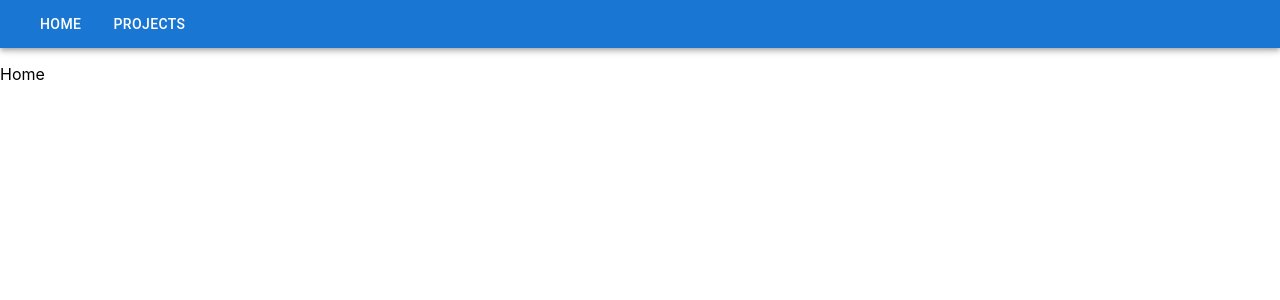
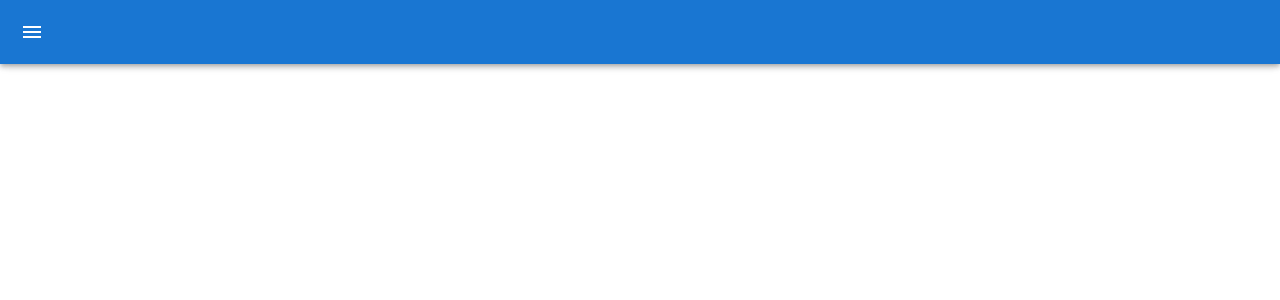
Before and after one commit to ryanwalterlee/portfolio-site-template, a React (Create React App) app: page / in a window 1280 px wide. Shown: the top 300 px of the page. Built offline with nearby package versions, Linux system fonts and the light colour scheme.

Commit message:
add app bar and drawer

```diff
--- a/package.json
+++ b/package.json
@@ -5,6 +5,8 @@
   "dependencies": {
     "@emotion/react": "^11.7.1",
     "@emotion/styled": "^11.6.0",
+    "@material-ui/icons": "^4.11.2",
+    "@mui/icons-material": "^5.2.5",
     "@mui/material": "^5.2.6",
     "@testing-library/jest-dom": "^5.16.1",
     "@testing-library/react": "^12.1.2",
--- a/src/App.js
+++ b/src/App.js
@@ -1,18 +1,21 @@
 import React, {Component} from 'react';
 import './App.css';
-import TopNavBar from './TopNavBar/TopNavBar';
-import { Routes, Route, Link } from "react-router-dom";
-import Home from './Pages/Home/Home';
-import FinancialCalculator from './Pages/FinancialCalculator/FinancialCalculator';
+import { Routes, Route } from "react-router-dom";
+import Home from './components/Home/Home';
+import AboutMe from './components/AboutMe/AboutMe';
+import NavBar from './components/NavBar/NavBar';
 
 class App extends Component {
   render() {
     return (
       <div className="App">
-        <TopNavBar />
+        <NavBar />
         <Routes>
           <Route path="/" element={<Home/>} />
-          <Route path="/financialcalculator" element={<FinancialCalculator/>} />
+          <Route path="/aboutme" element={<AboutMe />} />
+          {/* <Route path="/skills" element={<Skills/>} />
+          <Route path="/projects" element={<Projects/>} />
+          <Route path="/workexperience" element={<WorkExperience/>} /> */}
         </Routes>
       </div>
     );
--- a/src/Pages/FinancialCalculator/FinancialCalculator.js
+++ /dev/null
@@ -1,9 +0,0 @@
-import React, {Component} from 'react';
-
-class FinancialCalculator extends Component {
-  render() {
-    return (<div>Financial Calculator</div>)
-  }
-}
-
-export default FinancialCalculator;
--- a/src/Pages/Home/Home.js
+++ /dev/null
@@ -1,9 +0,0 @@
-import React, { Component } from 'react';
-
-class Home extends Component {
-  render() {
-    return (<div><p>Home</p></div>)
-  }
-}
-
-export default Home;
--- a/src/TopNavBar/TopNavBar.css
+++ /dev/null
@@ -1,3 +0,0 @@
-nav-link.active {
-  color: white;
-}
--- a/src/TopNavBar/TopNavBar.js
+++ /dev/null
@@ -1,60 +0,0 @@
-import React, { Component } from 'react';
-import './TopNavBar.css';
-import { Link } from 'react-router-dom';
-import { AppBar, Toolbar, Button, MenuItem, Menu } from '@mui/material';
-
-
-class TopNavBar extends Component {
-  constructor(props) {
-    super(props);
-    this.state = { project: null };
-    this.OpenProjectMenu = this.OpenProjectMenu.bind(this);
-    this.CloseProjectMenu = this.CloseProjectMenu.bind(this);
-  }
-
-  OpenProjectMenu(event) {
-    this.setState({project : event.currentTarget});
-  }
-
-  CloseProjectMenu() {
-    this.setState({project : null});
-  }
-
-  render() {
-
-    return (
-      <div>
-        <AppBar position="static">
-          <Toolbar variant="dense">
-            <Button variant="contained"
-              component={Link}
-              to="/"
-              disableElevation>
-              Home
-            </Button>
-            <Button variant="contained"
-              disableElevation
-              onClick={this.OpenProjectMenu}
-              >
-              Projects
-            </Button>
-            <Menu
-              anchorEl={this.state.project}
-              open={Boolean(this.state.project)}
-              onClose={this.CloseProjectMenu}
-              anchorOrigin={{ vertical: "bottom", horizontal: "left" }}
-              transformOrigin={{ vertical: "top", horizontal: "left" }}
-            >
-              <MenuItem component={Link}
-                to="/financialcalculator"
-                onClick={this.CloseProjectMenu}>
-                  Financial Calculator
-              </MenuItem>
-            </Menu>
-          </Toolbar>
-        </AppBar>
-      </div>)
-  }
-}
-
-export default TopNavBar;
--- /dev/null
+++ b/src/components/AboutMe/AboutMe.js
@@ -0,0 +1,11 @@
+import React from 'react';
+
+export default function AboutMe() {
+
+  return (
+    <div>
+      <p>about me</p>
+      {/* <img src="src\assets\DisplayPicture.jpg" /> */}
+    </div>
+  );
+}
--- /dev/null
+++ b/src/components/Home/Home.js
@@ -0,0 +1,11 @@
+import React from 'react';
+
+export default function Home() {
+
+  return (
+    <div>
+      <p>home</p>
+      {/* <img src="src\assets\DisplayPicture.jpg" /> */}
+    </div>
+  );
+}
--- /dev/null
+++ b/src/components/NavBar/NavBar.js
@@ -0,0 +1,129 @@
+import React, { useState } from 'react';
+import { Link } from'react-router-dom';
+import Drawer from '@mui/material/Drawer';
+import Box from '@mui/material/Box';
+import List from '@mui/material/List';
+import ListItem from '@mui/material/ListItem';
+import ListItemIcon from '@mui/material/ListItemIcon';
+import ListItemText from '@mui/material/ListItemText';
+import Typography from '@mui/material/Typography';
+import IconButton from '@mui/material/IconButton';
+import MenuIcon from '@mui/icons-material/Menu';
+import MuiAppBar from '@mui/material/AppBar';
+import Toolbar from '@mui/material/Toolbar';
+import ChevronLeftIcon from '@mui/icons-material/ChevronLeft';
+import ChevronRightIcon from '@mui/icons-material/ChevronRight';
+import { styled, useTheme } from '@mui/material/styles';
+import CssBaseline from '@mui/material/CssBaseline';
+
+import HomeIcon from '@mui/icons-material/Home';
+import InfoIcon from '@mui/icons-material/Info';
+import ConstructionIcon from '@mui/icons-material/Construction';
+import AccountTreeIcon from '@mui/icons-material/AccountTree';
+import WorkIcon from '@mui/icons-material/Work';
+
+// list of buttons and their icons
+const buttonText = ['Home', 'About me', 'Skills', 'Projects', 'Work Experience'];
+const buttonIcon = [<HomeIcon/>, <InfoIcon/>, <ConstructionIcon/>, <AccountTreeIcon/>, <WorkIcon/>];
+const buttonPaths = ['/', '/aboutme', '/skills', '/projects', '/workexperience'];
+
+const DrawerHeader = styled('div')(({ theme }) => ({
+  display: 'flex',
+  alignItems: 'center',
+  padding: theme.spacing(0, 1),
+  // necessary for content to be below app bar
+  ...theme.mixins.toolbar,
+  justifyContent: 'flex-end',
+}));
+
+const AppBar = styled(MuiAppBar, {
+  shouldForwardProp: (prop) => prop !== 'open',
+})(({ theme, open }) => ({
+  transition: theme.transitions.create(['margin', 'width'], {
+    easing: theme.transitions.easing.sharp,
+    duration: theme.transitions.duration.leavingScreen,
+  }),
+  ...(open && {
+    width: `calc(100% - ${drawerWidth}px)`,
+    marginLeft: `${drawerWidth}px`,
+    transition: theme.transitions.create(['margin', 'width'], {
+      easing: theme.transitions.easing.easeOut,
+      duration: theme.transitions.duration.enteringScreen,
+    }),
+  }),
+}));
+
+const drawerWidth = 240;
+
+export default function NavBar() {
+
+  const [open, setOpen] = useState(false);
+
+  const toggleDrawer = () => {
+    setOpen(!open);
+  }
+
+  const theme = useTheme();
+
+  const createButtons = (
+    <Box>
+      <List>
+        {buttonText.map((text, index) => (
+          <ListItem button key={text} component={Link} to={buttonPaths[index]} onClick={toggleDrawer}>
+            <ListItemIcon>
+              {buttonIcon[index]}
+            </ListItemIcon>
+            <ListItemText primary={text} />
+          </ListItem>
+        ))}
+      </List>
+    </Box>
+  );
+
+  return (
+    <div>
+
+      {/* app header */}
+      <CssBaseline />
+      <AppBar position="fixed" open={open}>
+        <Toolbar>
+          <IconButton
+            color="inherit"
+            aria-label="open drawer"
+            onClick={toggleDrawer}
+            edge="start"
+            sx={{ mr: 2, ...(open && { display: 'none' }) }}
+          >
+            <MenuIcon />
+          </IconButton>
+        </Toolbar>
+      </AppBar>
+
+      {/* actual drawer here */}
+      <Drawer
+        sx={{
+          width: drawerWidth,
+          flexShrink: 0,
+          '& .MuiDrawer-paper': {
+            width: drawerWidth,
+            boxSizing: 'border-box',
+          },
+        }}
+        variant="persistent"
+        anchor="left"
+        open={open}
+      >
+
+        {/* toggle left and right button */}
+        <DrawerHeader>
+          <IconButton onClick={toggleDrawer}>
+            {theme.direction === 'ltr' ? <ChevronLeftIcon /> : <ChevronRightIcon />}
+          </IconButton>
+        </DrawerHeader>
+
+        {/* list of routes */}
+        {createButtons}
+      </Drawer>
+    </div>
+  );
+}
```
Also changed, not shown: src/assets/DisplayPicture.jpg (added), 1 other file (tests, documents, lock files or other folders).
